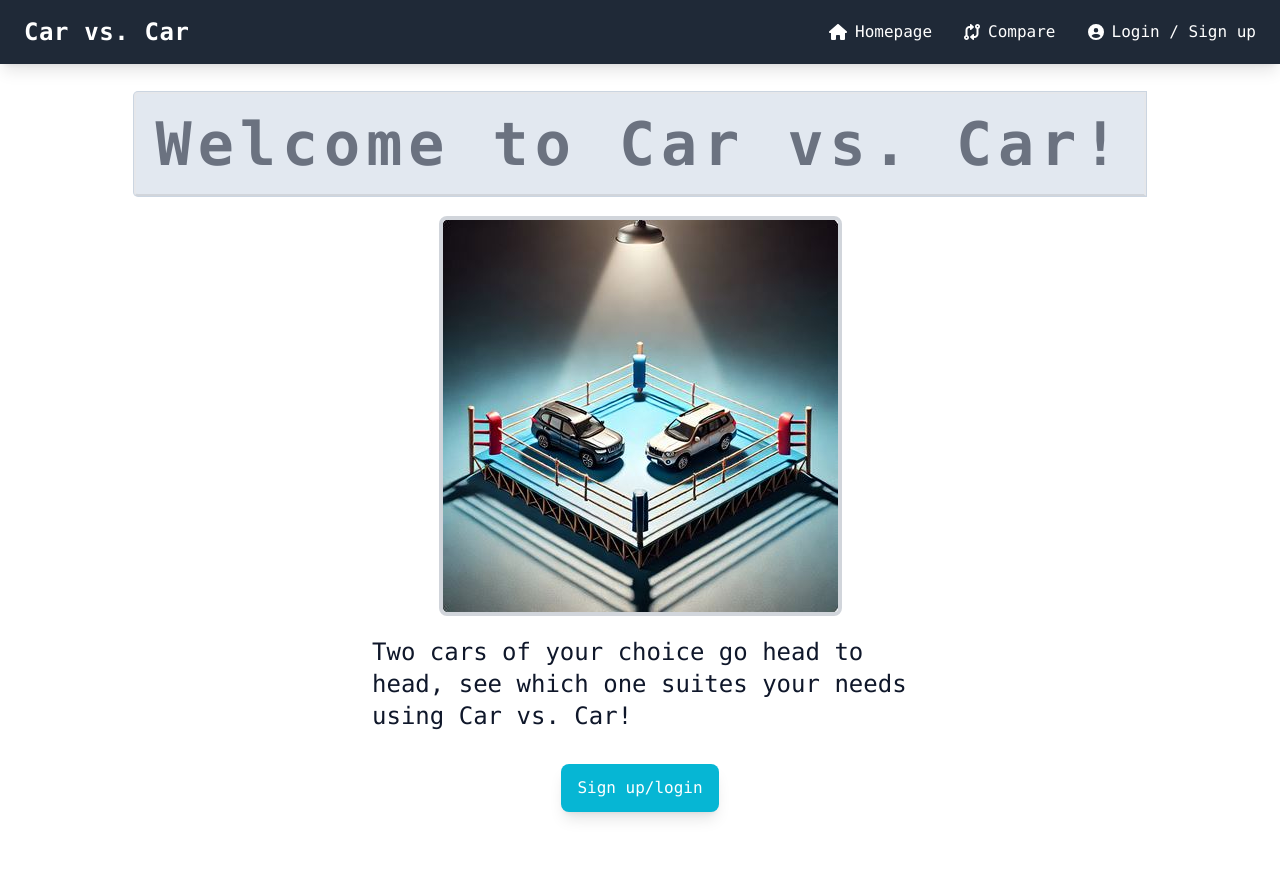
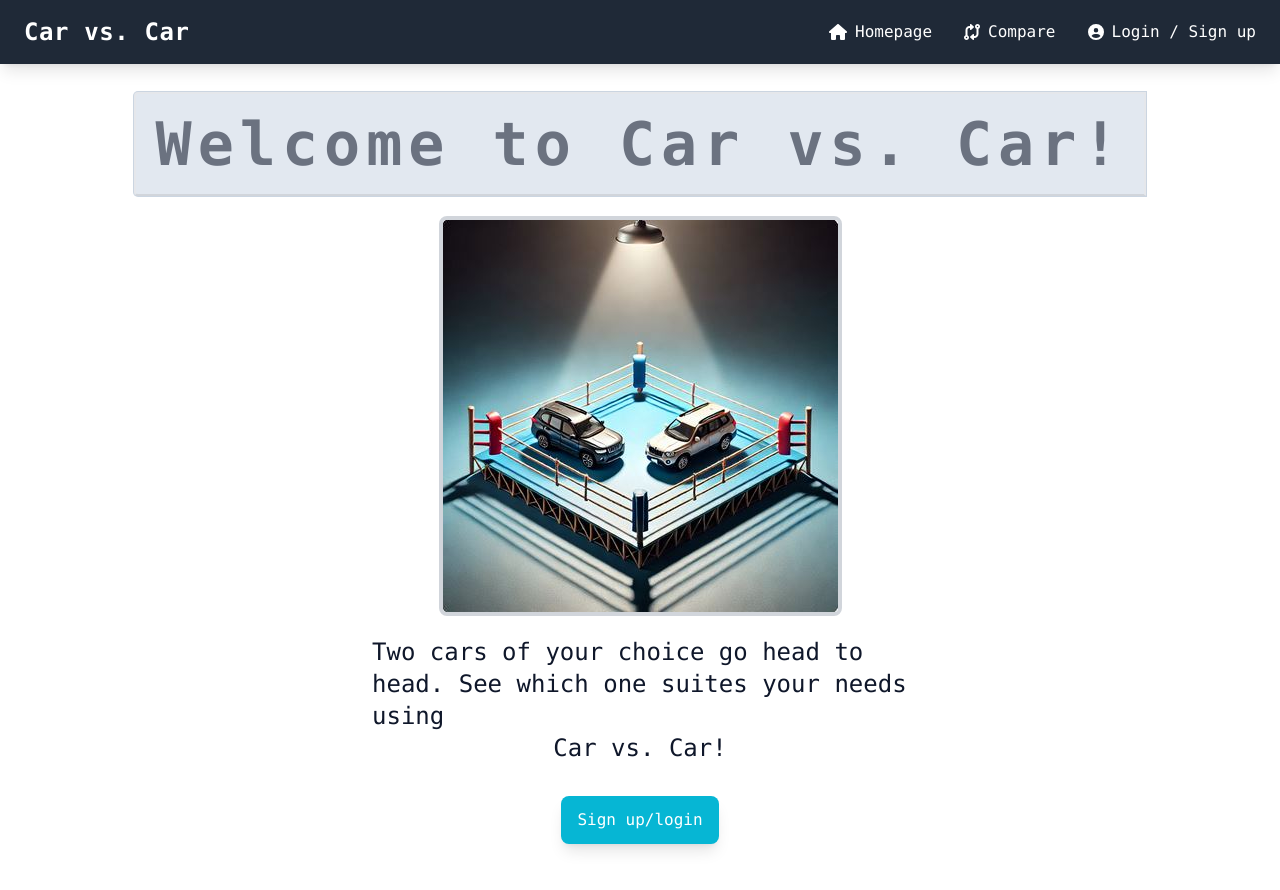
Before and after one commit to alramirez729/CarVsCar, a React (Create React App) app in the folder frontend/: page / in a window 1280 px wide. Shown: the top 890 px of the page. Built offline with nearby package versions, Linux system fonts and the light colour scheme.

Commit message:
Removed Citroen make, minor homepage format change

```diff
--- a/frontend/src/pages/carMakes.js
+++ b/frontend/src/pages/carMakes.js
@@ -10,7 +10,6 @@ const carMakes = [
     "Cadillac",
     "Chevrolet",
     "Chrysler",
-    "Citroën",
     "Dodge",
     "Ferrari",
     "Fiat",
--- a/frontend/src/pages/homepage.js
+++ b/frontend/src/pages/homepage.js
@@ -18,7 +18,10 @@ function Homepage() {
         className="max-w-[80vw] md:max-w-[70vw] lg:max-w-[60vw] mb-5 border-4 border-gray-300 rounded-lg object-contain"
       />
       <p className="text-left text-base font-medium md:text-xl lg:text-2xl text-slate-900 font-mono leading-relaxed max-w-xl mx-0 px-5">
-        Two cars of your choice go head to head, see which one suites your needs using Car vs. Car!
+        Two cars of your choice go head to head. See which one suites your needs using
+      </p>
+      <p className="text-center text-base font-medium md:text-xl lg:text-2xl text-slate-900 font-mono leading-relaxed max-w-xl mx-0 px-5">
+        Car vs. Car!
       </p>
       {!isLoggedIn &&
         <Link
```
